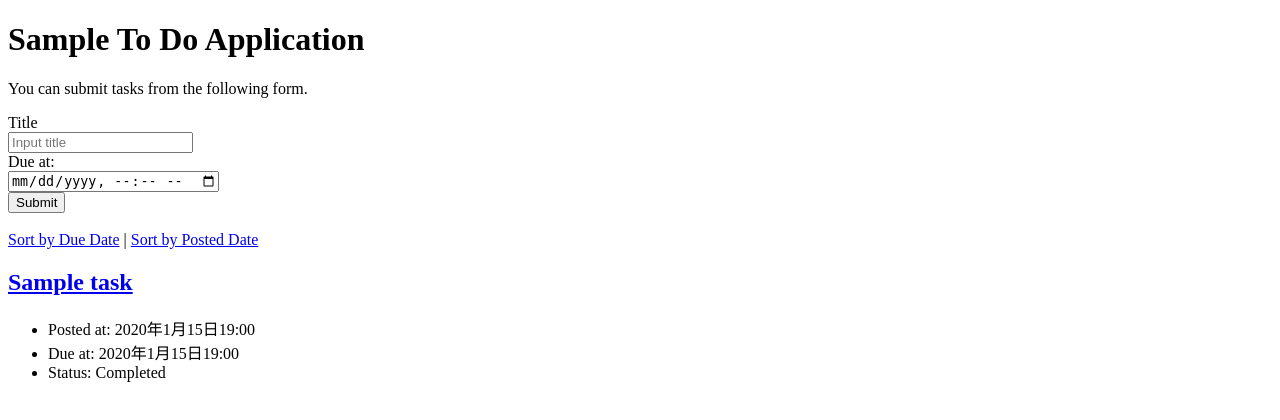
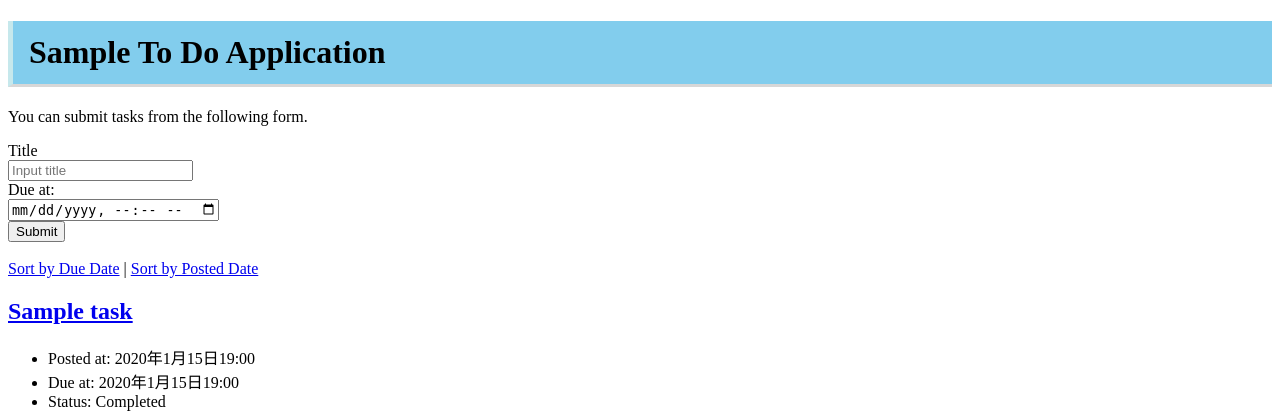
Before and after one commit to s1F102202178/django-test-exercise, a Django app: page / in a window 1280 px wide. Shown: the top 420 px of the page. Run offline with Django 4.2, Linux system fonts and the light colour scheme; tables that the repository leaves empty hold one stand-in row (values such as "Sample post").

Commit message:
base.cssの追加

```diff
--- /dev/null
+++ b/todo/templates/todo/css/base.css
@@ -0,0 +1,6 @@
+h1{
+    padding: 0.4em 0.5em;
+    background-color: #82cded;
+    border-left: solid 5px #c6e8ec;
+    border-bottom: solid 3px #d7d7d7;
+}
--- a/todo/templates/todo/index.html
+++ b/todo/templates/todo/index.html
@@ -6,6 +6,7 @@
     <title>To Do Application</title>
     <meta charset="UTF-8">
     <meta name="author" content="INIAD">
+    <link rel="stylesheet" type="text/css" href="css/base.css">
   </head>
 
   <body>
```
